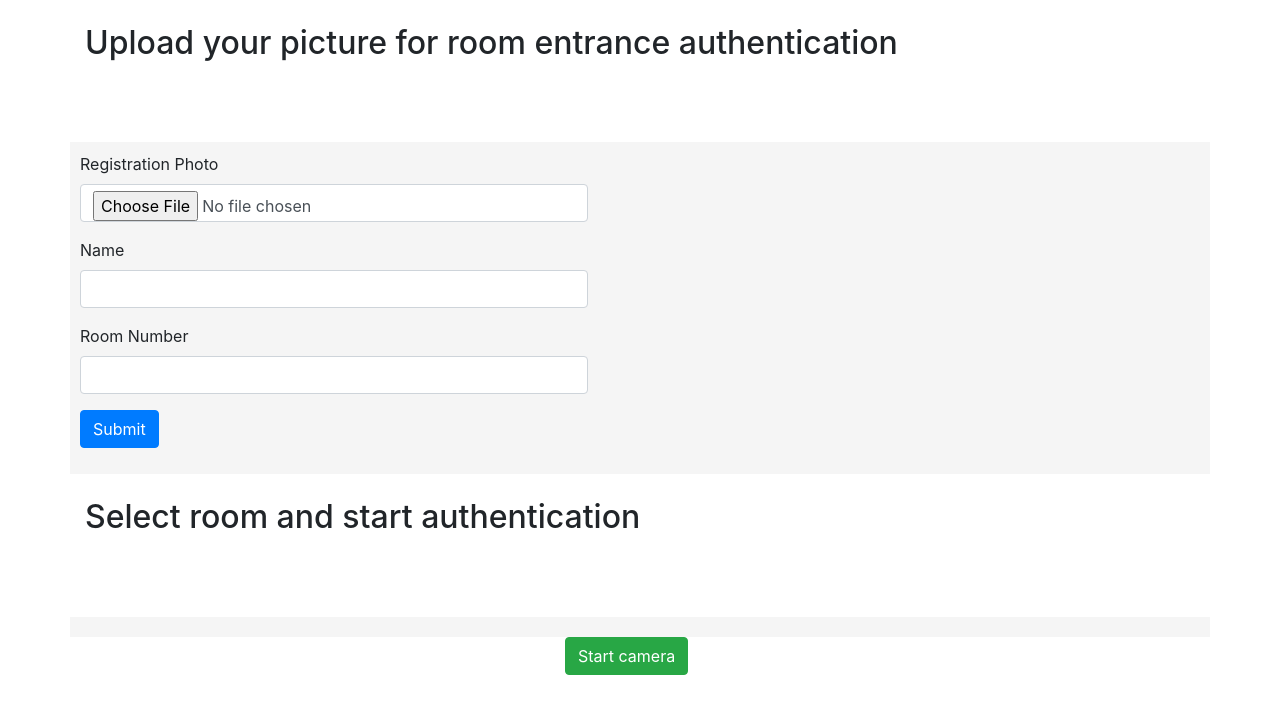
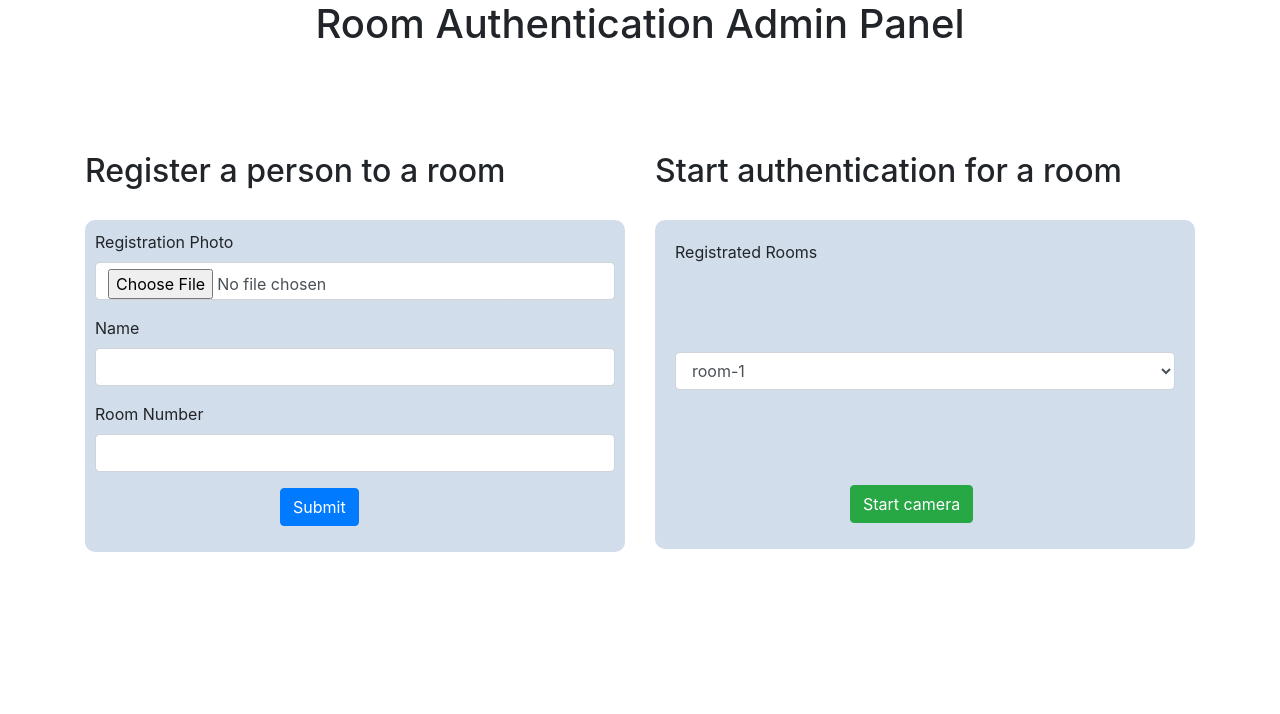
Before and after one commit to moghun/IoT-Room_Authentication_System, a Flask app: page / in a window 1280 px wide. Shown: the top 714 px of the page. Run offline with Flask 2, Linux system fonts and the light colour scheme; some libraries are stand-ins or nearby versions.

Commit message:
Admin UI fixed

```diff
--- a/templates/upload.html
+++ b/templates/upload.html
@@ -11,21 +11,55 @@
     <script src="https://ajax.googleapis.com/ajax/libs/jquery/3.5.1/jquery.min.js"></script>
     <script src="https://cdnjs.cloudflare.com/ajax/libs/popper.js/1.16.0/umd/popper.min.js"></script>
     <script src="https://maxcdn.bootstrapcdn.com/bootstrap/4.5.2/js/bootstrap.min.js"></script>
+    <script
+      src="https://code.jquery.com/jquery-3.3.1.slim.min.js"
+      integrity="sha384-q8i/X+965DzO0rT7abK41JStQIAqVgRVzpbzo5smXKp4YfRvH+8abtTE1Pi6jizo"
+      crossorigin="anonymous"
+    ></script>
+    <script
+      src="https://cdnjs.cloudflare.com/ajax/libs/popper.js/1.14.3/umd/popper.min.js"
+      integrity="sha384-ZMP7rVo3mIykV+2+9J3UJ46jBk0WLaUAdn689aCwoqbBJiSnjAK/l8WvCWPIPm49"
+      crossorigin="anonymous"
+    ></script>
+    <script
+      src="https://stackpath.bootstrapcdn.com/bootstrap/4.1.3/js/bootstrap.min.js"
+      integrity="sha384-ChfqqxuZUCnJSK3+MXmPNIyE6ZbWh2IMqE241rYiqJxyMiZ6OW/JmZQ5stwEULTy"
+      crossorigin="anonymous"
+    ></script>
   </head>
 
   <body>
     <div class="container">
+      <div class="mx-auto" style="width: 100%; text-align: center;">
+        <h1>Room Authentication Admin Panel</h2>
+      </div>
+
       <div class="row">
-        <div class="col-md-12" style="width: 50%">
+        <div class="col-md-6" style="width: 50%">
+          <br />
+          <br />
+          <br />
           <br />
 
           <div class="mx-auto" style="width: 100%">
-            <h2>Upload your picture for room entrance authentication</h2>
+            <h2>Register a person to a room</h2>
           </div>
 
-          <br /><br /><br />
-
-          <div class="row" style="background-color: whitesmoke; padding: 10px">
+          <div
+            class="col-md-12"
+            style="
+              background-color: transparent;
+              background-image: linear-gradient(
+                to bottom,
+                rgba(30, 87, 153, 0.2) 0%,
+                rgba(30, 87, 153, 0.2) 100%
+              );
+              background-repeat: repeat;
+              border-radius: 10px;
+              padding: 10px;
+              margin-top: 30px;
+            "
+          >
             <form action="/success" method="post" enctype="multipart/form-data">
               <div class="col">
                 <div class="mb-3 row">
@@ -58,7 +92,7 @@
                   />
                 </div>
 
-                <div class="row">
+                <div class="mx-auto" style="width: 150px">
                   <button
                     type="submit"
                     value="Upload"
@@ -72,26 +106,68 @@
           </div>
         </div>
 
-        <div class="col-md-12" style="width: 50%">
+        <div class="col-md-6" style="width: 50%">
+          <br />
+          <br />
+          <br />
           <br />
 
           <div class="mx-auto" style="width: 100%">
-            <h2>Select room and start authentication</h2>
+            <h2>Start authentication for a room</h2>
           </div>
 
-          <br /><br /><br />
-          <div class="row" style="background-color: whitesmoke; padding: 10px">
-            <form action="/success" method="post" enctype="multipart/form-data">
+          <div
+            class="col-md-12"
+            style="
+              background-color: transparent;
+              background-image: linear-gradient(
+                to bottom,
+                rgba(30, 87, 153, 0.2) 0%,
+                rgba(30, 87, 153, 0.2) 100%
+              );
+              background-repeat: repeat;
+              border-radius: 10px;
+              padding: 10px;
+              margin-top: 30px;
+            "
+          >
+            <form
+              action="/index"
+              method="post"
+              enctype="multipart/form-data"
+              style="margin: 10px"
+            >
+              <label for="exampleFormControlSelect1">Registrated Rooms</label>
+              <div class="form-group" style="margin-top: 80px">
+                <select
+                  name="room_id"
+                  class="form-control"
+                  action="/success"
+                  method="post"
+                  enctype="multipart/form-data"
+                  id="selected-room"
+                >
+                  {% for room_id in roomIDs %}
+                  <option
+                    type="text"
+                    name="rns"
+                    id="{{room_id}}"
+                    value="{{room_id}}"
+                  >
+                    {{ room_id }}
+                  </option>
+                  {% endfor %}
+                </select>
+                <div class="mx-auto" style="width: 150px; margin-top: 95px">
+                  <button type="submit" value="submit" class="btn btn-success">
+                    Start camera
+                  </button>
+                </div>
+              </div>
             </form>
           </div>
         </div>
       </div>
     </div>
-
-    <div class="mx-auto" style="width: 150px">
-      <a href={{url_for('index', rns=set_room) }}>
-        <button type="button" class="btn btn-success">Start camera</button>
-      </a>
-    </div>
   </body>
 </html>
```
